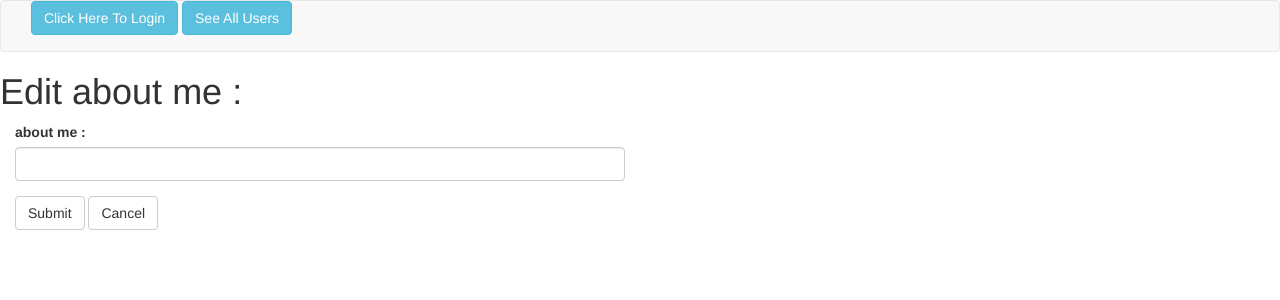
After one commit to LittleTheFu/todo, a Flask app: page /edit_profile in a window 1280 px wide. The commit adds this page. Shown: the top 300 px of the page. Run offline with Flask 2, Linux system fonts and the light colour scheme; some libraries are stand-ins or nearby versions.

Commit message:
you can edit about_me field in edit_profile page

```diff
--- a/app/main/forms.py
+++ b/app/main/forms.py
@@ -8,3 +8,8 @@ class NameForm(FlaskForm):
 class TodoEditForm(FlaskForm):
     name = StringField('name : ')
     submit = SubmitField('Submit')
+
+class EditProfileForm(FlaskForm):
+    about_me = StringField('about me : ')
+    submit = SubmitField('Submit')
+    cancel = SubmitField('Cancel')
--- a/app/main/views.py
+++ b/app/main/views.py
@@ -1,7 +1,7 @@
 from flask import render_template, redirect, url_for
 from . import main
 from ..models import Todo, User
-from .forms import NameForm, TodoEditForm
+from .forms import NameForm, TodoEditForm, EditProfileForm
 from .. import db, mail
 from datetime import datetime
 from flask_login import current_user
@@ -16,6 +16,16 @@ def index():
 @main.route('/profile')
 def profile():
     return render_template('profile.html')
+
+@main.route('/edit_profile', methods=['GET', 'POST'])
+def edit_profile():
+    form = EditProfileForm()
+    if form.validate_on_submit():
+        current_user.about_me = form.about_me.data
+        db.session.add(current_user)
+        db.session.commit()
+        return redirect(url_for('main.profile'))
+    return render_template('edit_profile.html', form=form)
 
 @main.route('/users')
 def users():
--- /dev/null
+++ b/app/templates/edit_profile.html
@@ -0,0 +1,12 @@
+{% extends "base.html" %}
+{% import "bootstrap/wtf.html" as wtf %}
+
+{% block title %}Edit Profile{% endblock %}
+
+{% block page_body %}
+  <h1>Edit about me : </h1>
+  <div class="col-md-6">
+      {{ wtf.quick_form(form) }}
+  </div>
+  <br>
+{% endblock %}
--- a/app/templates/profile.html
+++ b/app/templates/profile.html
@@ -12,6 +12,6 @@
   <br>
   <img src="{{ avatars.gravatar(current_user.email_hash) }}">
   about_me : {{ current_user.about_me }}
-  <a href="" class="btn btn-info" role="button">Edit</a>
+  <a href="{{ url_for('main.edit_profile') }}" class="btn btn-info" role="button">Edit</a>
 
 {% endblock %}
```
